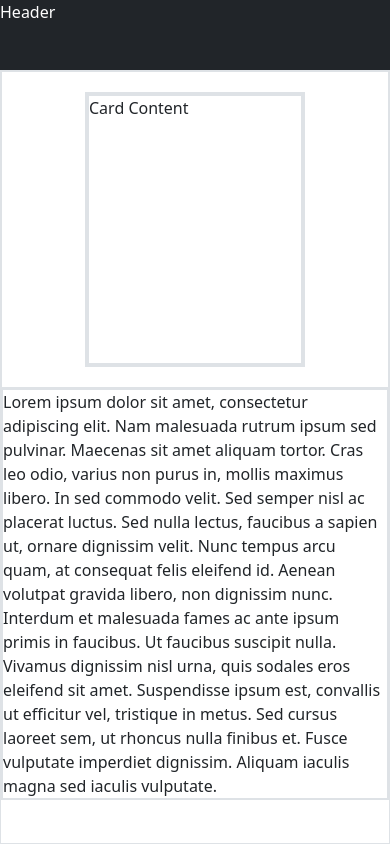
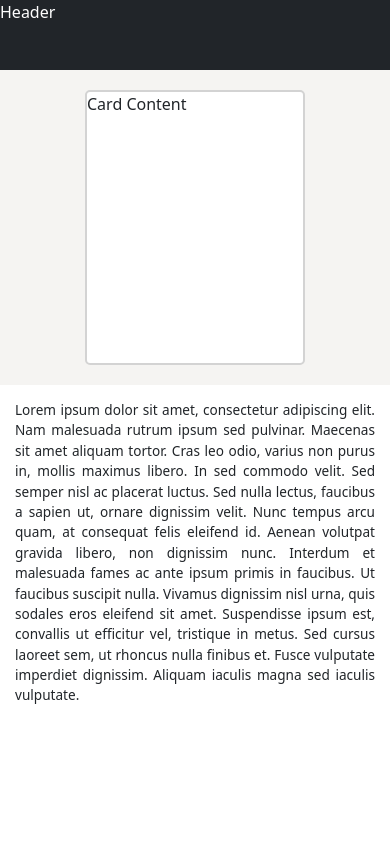
Before and after one commit to Pantaleon-Arkady/React-FrontEnd, a React (Vite) app: page /scroll-layout in a window 390 px wide. Shown: the top 844 px of the page. Built offline with nearby package versions, Linux system fonts and the light colour scheme.

Commit message:
1st div mobile and desktop display fluid

```diff
--- a/src/components/ScrollLayout.jsx
+++ b/src/components/ScrollLayout.jsx
@@ -7,15 +7,15 @@ function ScrollLayout() {
                     Header
                 </div>
 
-                <div className="border second_content_divs">
-                    <div className="second_left_content_div border">
-                        <div className="second_left_content border border-4">
+                <div className="second_content_divs">
+                    <div className="second_left_content_div">
+                        <div className="second_left_content">
                             Card Content
                         </div>
                     </div>
 
-                    <div className="second_right_content_div border">
-                        <div className="second_right_content border">
+                    <div className="second_right_content_div">
+                        <div className="second_right_content">
                             Lorem ipsum dolor sit amet, consectetur adipiscing elit. Nam malesuada rutrum ipsum sed pulvinar. Maecenas sit amet aliquam tortor. Cras leo odio, varius non purus in, mollis maximus libero. In sed commodo velit. Sed semper nisl ac placerat luctus. Sed nulla lectus, faucibus a sapien ut, ornare dignissim velit. Nunc tempus arcu quam, at consequat felis eleifend id. Aenean volutpat gravida libero, non dignissim nunc. Interdum et malesuada fames ac ante ipsum primis in faucibus. Ut faucibus suscipit nulla. Vivamus dignissim nisl urna, quis sodales eros eleifend sit amet. Suspendisse ipsum est, convallis ut efficitur vel, tristique in metus. Sed cursus laoreet sem, ut rhoncus nulla finibus et. Fusce vulputate imperdiet dignissim. Aliquam iaculis magna sed iaculis vulputate.
                         </div>
                     </div>
--- a/src/index.css
+++ b/src/index.css
@@ -103,15 +103,24 @@ body {
     width: 100%;
     display: flex;
     justify-content: center;
+    background-color: rgb(245, 244, 242);
 }
 
 .second_left_content {
+    border: 2px solid lightgray;
+    border-radius: 5px;
     width: 220px;
     aspect-ratio: 1/1.25;
     margin: 20px;
+    background-color: white;
 }
 
-
+.second_right_content {
+    font-size: 0.85rem;
+    text-align: justify;
+    padding: 5px;
+    margin: 10px;
+}
 
 @media (min-width: 801px) {
 
@@ -138,6 +147,7 @@ body {
     .second_right_content {
         width: 75%;
         margin: 20px;
+        font-size: 1rem;
     }
 
 }
```
